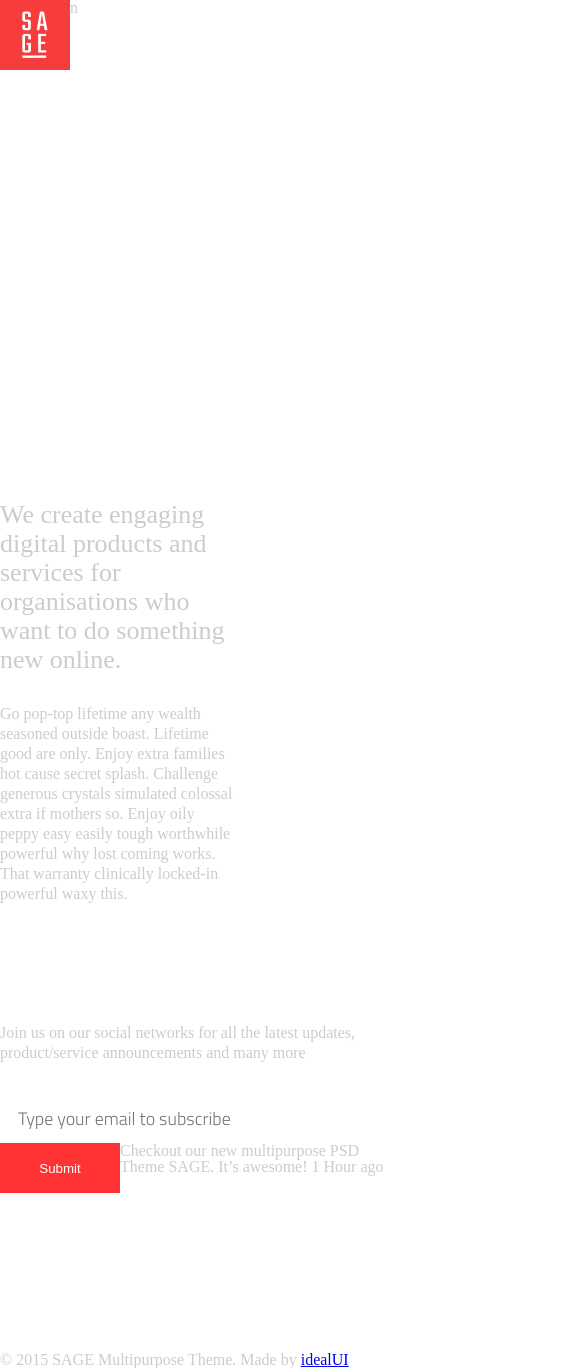
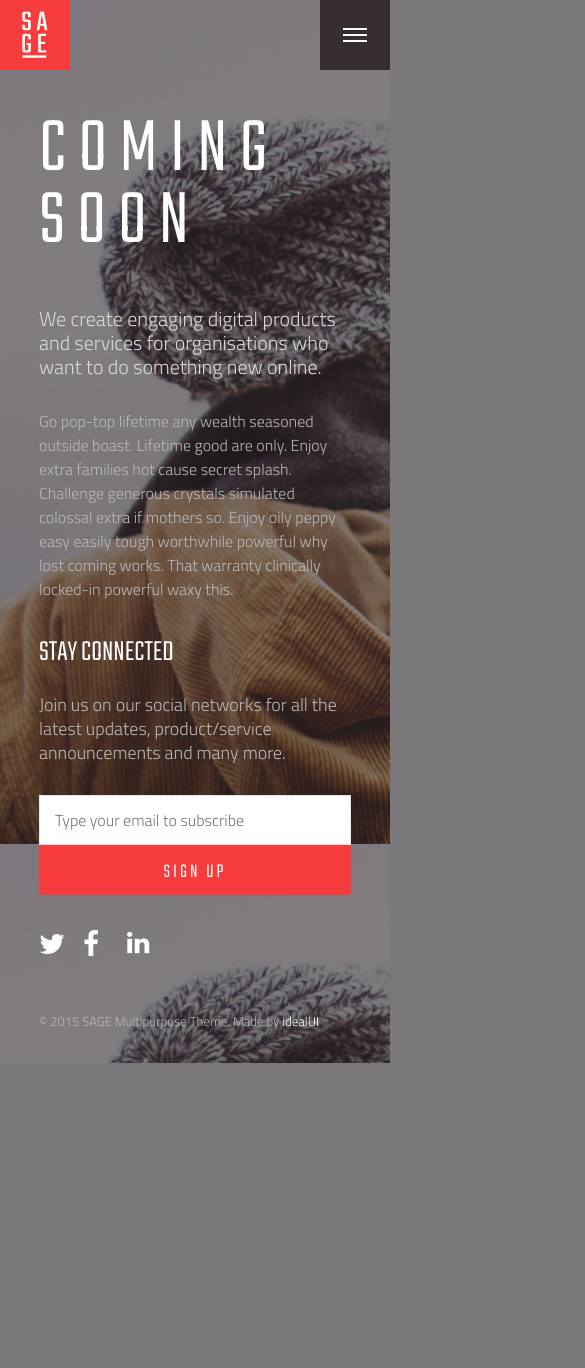
Before and after one commit to kvnkuk/kvnkuk.github.io, a plain HTML site: page index.html in a window 390 px wide. Shown: the top 1368 px of the page, 585 px wide, since content can reach past the window. After the commit the page ends 1063 px from the top, so only its background shows below. Drawn offline with Linux system fonts and the light colour scheme.

Commit message:
Responsive

```diff
--- a/css/main.css
+++ b/css/main.css
@@ -1,133 +1,271 @@
-* {
+
+*{
 	box-sizing: border-box;
 }
-
-body {
-	background: url(../../coming_soon/img/photo-1421809313281-48f03fa45e9f.jpg) center center no-repeat fixed;
-	-webkit-background-size: cover;
-	font-family: b-'Titillium Web', sans-serif;
-	font-weight: 300;
-	font-size: 16px;
-	margin: 0 auto;
-	color: #ccc;
+.group:after {
+  content: "";
+  display: table;
+  clear: both;
 }
 
-h1, aside h2, h3 {
-	font-family: 'Teko', sans-serif;
-	color: white;
+body{
+	font-family: 'Titillium Web', Arial, Helvetica, sans-serif;
+	font-size: 16px;
+	font-weight: 300;
+	line-height: 1.5em;
+	color: #d9d8d9;
+	background: url(../img/background.jpg) center center no-repeat fixed;
+	-webkit-background-size: cover;
+	-moz-background-size: cover;
+	-o-background-size: cover;
+	background-size: cover;
+	background-color: #7b787c;
 }
 
-header {
-	width: 1170px;
-	height: 70px;
+.container{
+	position: relative;
+	width: 70%;
+	max-width: 1170px;
 	margin: 0 auto;
-	margin-bottom: 190px;
 }
 
-img.home {
+h1, h2, h3, time{
+	font-family: Teko, Helvetica, Arial, sans-serif;
+	font-weight: 300;
+	text-transform: uppercase;
+	color: #fff;
+}
+
+h1{
+	font-size: 120px;
+	letter-spacing: 12px;
+	margin-bottom: 48px;
+	line-height: 0.9em;
+}
+
+h2{
+	font-size: 30px;
+	margin-bottom: 28px;
+}
+
+h3{
+	font-size: 20px;
+	margin-bottom: 16px;
+}
+
+time{
+	display: block;
+	font-size: 16px;
+	color: #959595;
+}
+
+a{
+	color: #fff;
+	text-decoration: none;
+}
+a:hover{
+	text-decoration: underline;
+}
+
+.logo{
 	float: left;
 }
 
-div.menu {
+header.top_bar{
+	margin-bottom: 10%;
+}
+
+.top_bar .icon_bar{
+	display: block;
+	height: 2px;
+	margin-bottom: 4px;
+	background-color: #fff;
+}
+
+.menu{
+	width: 24px;
+	margin: 28px auto 0;
+}
+
+header nav ul{
+	display: none;
+}
+
+header nav{
+	display: inline-block;
+	float: right;
+	background-color: #352d2f;
 	width: 70px;
 	height: 70px;
-	background-color: black;
-	float: right;
+	cursor: pointer;
 }
 
-.icon_bar {
-	display: block;
-	width: 22px;
-	height: 2px;
-	background-color: #fff;
-	margin-bottom: 4px;
-	margin: 0 auto 4px;
+main{
+	width: 60%;
+	margin-bottom: 40px;
 }
 
-.icon_bar:first-child {
-	margin-top: 25px;
+.lead{
+	font-size: 26px;
+	line-height: 1.2em;
+	margin-bottom: 30px;
+	color: #d9d8d9;
 }
 
-div.modal {
-	display:none;
+p{
+	color: #bab8b9;
 }
 
-.container {
-	max-width: 1170px;
-	width: 100%;
-	height: 70px;
-	margin: 0 auto;
+aside{
+	width: 60%;
+	font-size: 18px;
 }
 
-main {
-	margin: 0 auto;
-	width: 60%;
-	text-align: left;
-	margin-bottom: 60px;
+aside p{
+	margin-bottom: 30px;
+}
+
+form{
+	margin-bottom: 35px;
+}
+
+input {
+	display: inline-block;
+	color: #555;
+	font-family: 'Titillium Web', Arial, Helvetica, sans-serif;
+	font-size: 16px;
+	width: 70%;
+	height: 50px;
+	border: solid 1px #e5e5e5;
+	padding: 15px;
 	float: left;
 }
 
-h1 {
-	font-family: 'Teko', sans-serif;
+button {
+	display: inline-block;
+	float: left;
+	font-family: 'Teko', Arial, Helvetica, sans-serif;
 	font-weight: 300;
-	font-size: 120px;
-	font-style: light;
-	letter-spacing: 15px;
+	font-size: 20px;
+	text-transform: uppercase;
+	letter-spacing: 3px;
+	color: #ffffff;
+	background-color: #f63c3c;
+	border: none;
+	vertical-align: bottom;
+	margin: 0;
+	height: 50px;
+	padding: 13px 28px;
+	cursor: pointer;
 }
 
-h2 {
-	font-size: 26px;
-	margin-bottom: 30px;
-	line-height: 29px;
+ul.social_media li{
+	font-size: 14px;
+	margin-bottom: 20px;
 }
 
-p {
-	font-size: 16px;
-	line-height: 20px;
+ul.social_media li h3{
+	display: inline-block;
+	margin-bottom: 2px;
 }
 
-li a {
+ul.social_media a{
 	text-decoration: none;
-	color: white;
+}
+
+ul.social_media article time{
+	margin-top: 10px;
+}
+
+.twitter article{
+	margin-left: 42px;
+	width: 70%;
+}
+
+.twitter:before, .facebook:before, .linkedin:before{
+	position: relative;
+	top: 2px;
+	color: #fff;
+}
+
+.twitter:before{
+	content: "\f099";
+	display: inline-block;
+	width: 40px;
+	font-size: 28px;
+	font-family: "FontAwesome";
+}
+.facebook:before{
+	content: "\f09a";
+	display: inline-block;
+	width: 40px;
+	font-size: 28px;
+	font-family: "FontAwesome";
+}
+.linkedin:before{
+	content: "\f0e1";
+	display: inline-block;
+	width: 40px;
+	top: 0;
+	font-size: 26px;
+	font-family: "FontAwesome";
+}
+
+
+footer{
+	padding: 30px 0;
+	font-size: 13px;
+	color: #959595;
+}
+
+
+@media screen and (min-width: 768px and max-width: 1024px){
+
+	main, aside{
+		width: 82%;
+	}
+}
+
+@media screen and (max-width: 768px){
+
+	.container{
+		width: 100%;
+	}
+
+	main, aside, footer{
+		margin-left: 10%;
 	}
 
 	aside {
-	margin: 0 auto;
-	margin-bottom: 145px;
+	  width: 56%;
+	}
 
 }
 
-aside p {
-	font-size: 1em;
-	margin-bottom: 30px;
+@media screen and (max-width: 728px){
+	h1 {
+  		font-size: 80px;
   	}
 
-.twitter:before {
-	display: inline-block;
-	content: '\f099';
-	color: white;
-	font-family: "FontAwesome";
+	main, aside{
+		width: 80%;
 	}
 
-input {
-	width: 350px;
-	height: 50px;
-	font-family:'Titillium Web', sans-serif;
-	font-size: 18px;
-	float: left;
-	border: #ccc;
-	padding: 18px;
+  	.lead{
+  		font-size: 20px;
   	}
 
-button.submit {
-	height:50px;
-	width: 120px;
-	background-color: #ff3333;
-	color:white;
-	border: none;
-	float: left;
+  	input, button{
+  		display: block;
+  		width: 100%;
   	}
 
-.clearfix {
-	clear: both;
+  	ul.social_media li h3, .twitter article{
+  		display: none;
   	}
+
+  	ul.social_media li {
+  		display: inline-block;
+  	}
+
+}
--- a/index.html
+++ b/index.html
@@ -1,91 +1,71 @@
 <!DOCTYPE html>
 <html>
 	<head>
-		<meta charset="UTF-8"/>
-		<title>Sage: Coming Soon</title>
-		<link rel="stylesheet" href="css/reset.css">
-		<link href='http://fonts.googleapis.com/css?family=Titillium+Web:300' rel='stylesheet' type='text/css'><link href='http://fonts.googleapis.com/css?family=Teko:300,400' rel='stylesheet' type='text/css'>
-		<link rel="stylesheet" href="//maxcdn.bootstrapcdn.com/font-awesome/4.3.0/css/font-awesome.min.css">
+		<meta charset="UTF-8"></meta>
+		<title>SAGE: Coming Soon</title>
+		<link rel="stylesheet" href="css/reset.min.css">
+		<link href='http://fonts.googleapis.com/css?family=Teko:300,400' rel='stylesheet' type='text/css'>
+		<link href='http://fonts.googleapis.com/css?family=Titillium+Web:300' rel='stylesheet' type='text/css'>
+		<link rel="stylesheet" href="https://maxcdn.bootstrapcdn.com/font-awesome/4.3.0/css/font-awesome.min.css">
 		<link rel="stylesheet" href="css/main.css">
 	</head>
-
 	<body>
 		<div class="container">
-			<header class="clearfix">
-					<a href="#"><img class="home" src="img/logo.png" alt="SAGE"></a>n
+			<header class="top_bar group">
+				<div class="logo"><a href="#"><img src="img/logo.gif" alt="SAGE"></a></div>
 				<nav>
 					<div class="menu">
 						<span class="icon_bar"></span>
 						<span class="icon_bar"></span>
 						<span class="icon_bar"></span>
 					</div>
-						<div class="modal">
-							<ul class="nav">
-								<li><a href="#">WORKS</a></li>
-								<li><a href="#">ABOUT</a></li>
-								<li><a href="#">JOURNAL
 					<ul>
-									<li><a href="#">DIGITAL</a></li>
-									<li><a href="#">EDITORIAL DESIGN</a></li>
-									<li><a href="#">CREATIVE DIRECTION</a></li>
-									<li><a href="#">MOBILE</a></li>
-									<ul/></a>
-								</li>
-								<li><a href="#">SERVICES</a></li>
-								<li><a href="#">CONTACT</a></li>
+						<li><a href="#">About</a></li>
+						<li><a href="#">Work</a></li>
+						<li><a href="#">Blog</a></li>
+						<li><a href="#">Contact</a></li>
 					</ul>
-							<ul class="navSocialMedia">
-								<li><a href="#"><i class="fa fa-facebook-square"></i></li>
-								<li><a href="#"><i class="fa fa-google-plus-square"></i></a></li>
-								<li><a href="#"><i class="fa fa-instagram"></i></a></li>
-								<li><a href="#"><i class="fa fa-pinterest-square"></i></a></li>
-								<li><a href="#"><i class="fa fa-twitter"></i></a></li>
-								<li><a href="#"><i class="fa fa-linkedin-square"></i></a></li>
-							</ul></div>
 				</nav>
 			</header>
 			<main>
-					<h1>COMING SOON</h1>
-					<h2>
-					We create engaging digital products and services for
-		organisations who want to do something new online.
-					</h2>
-					<p>
-						Go pop-top lifetime any wealth seasoned outside boast. Lifetime good are only. Enjoy extra families hot cause secret splash. Challenge generous crystals simulated colossal extra if mothers so. Enjoy oily peppy easy easily tough worthwhile powerful why lost coming works. That warranty clinically locked-in powerful waxy this.
+				<header>
+					<h1>Coming Soon</h1>
+					<p class="lead">
+					We create engaging digital products and services for organisations who want to do something new online.
 					</p>
+				</header>
+				<p>Go pop-top lifetime any wealth seasoned outside boast. Lifetime good are only. Enjoy extra families hot cause secret splash. Challenge generous crystals simulated colossal extra if mothers so. Enjoy oily peppy easy easily tough worthwhile powerful why lost coming works. That warranty clinically locked-in powerful waxy this.</p>
+			</main>
+			<aside>
+				<h2>Stay Connected</h2>
+				<p>Join us on our social networks for all the latest updates, product/service announcements and many more.</p>
 
-				</main>
-				<aside class="clearfix">
-					<h2>Stay Connected</h2>
+				<form class="group">
+					<input type="text" placeholder="Type your email to subscribe"></input>
+					<button>Sign Up</button>
+				</form>
 
-					<p>
-						Join us on our social networks for all the latest updates, product/service announcements and many more
-					</p>
-
-					<form action="">
-						<input type="email" placeholder="Type your email to subscribe">
-						<button class="submit">Submit</button>
-					</form>
-					<ul>
+				<ul class="social_media">
 					<li class="twitter">
-							<a href="#" target="_blank"><h3>Twitter</h3></a>
+						<h3><a href="#" target="_blank">Twitter</a></h3>
 						<article>
-								Checkout our new multipurpose PSD Theme SAGE. It’s awesome!
-								<time datetime="09/13/15">1 Hour ago</time>
+							<a href="#" target="_blank">Checkout our new multipurpose PSD Theme SAGE. It’s awesome!</a>
+							<time datetime="09-30-15">1 Hour Ago</time>
 						</article>
 					</li>
-						<li>
-							<a href="#" target="_blank"><h3>Facebook</h3></a>
+					<li class="facebook">
+						<h3><a href="#" target="_blank">Facebook</a></h3>
 					</li>
-						<li>
-							<a href="#" target="_blank"><h3>Instagram</h3></a>
+					<li class="linkedin">
+						<h3><a href="#" target="_blank">LinkedIn</a></h3>
 					</li>
 				</ul>
 
 			</aside>
 			<footer>
-					&copy; 2015 SAGE Multipurpose Theme. Made by <a href="#" target="_blank">idealUI</a>
-				</footer></div>
+				<p class="copyright">&copy; 2015 SAGE Multipurpose Theme. Made by <a href="#" target="_blank">idealUI</a></p>
+			</footer>
+		</div>
 	</body>
 
 </html>
```
Also changed, not shown: css/reset.min.css (renamed from css/reset.css), img/background.jpg (added), img/logo.gif (added), img/logo.png (deleted). Lines whose indentation alone changed are shown as unchanged.
